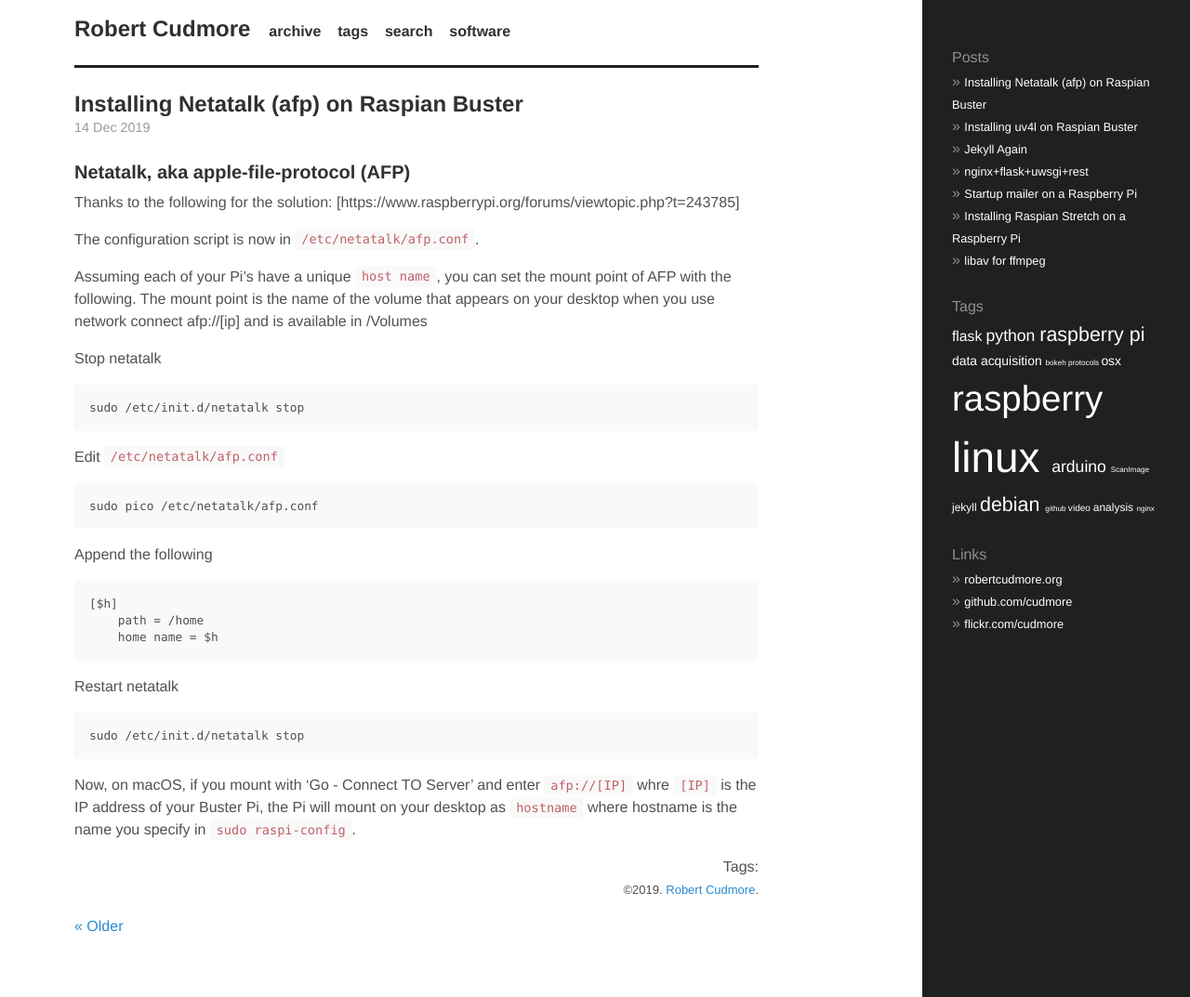
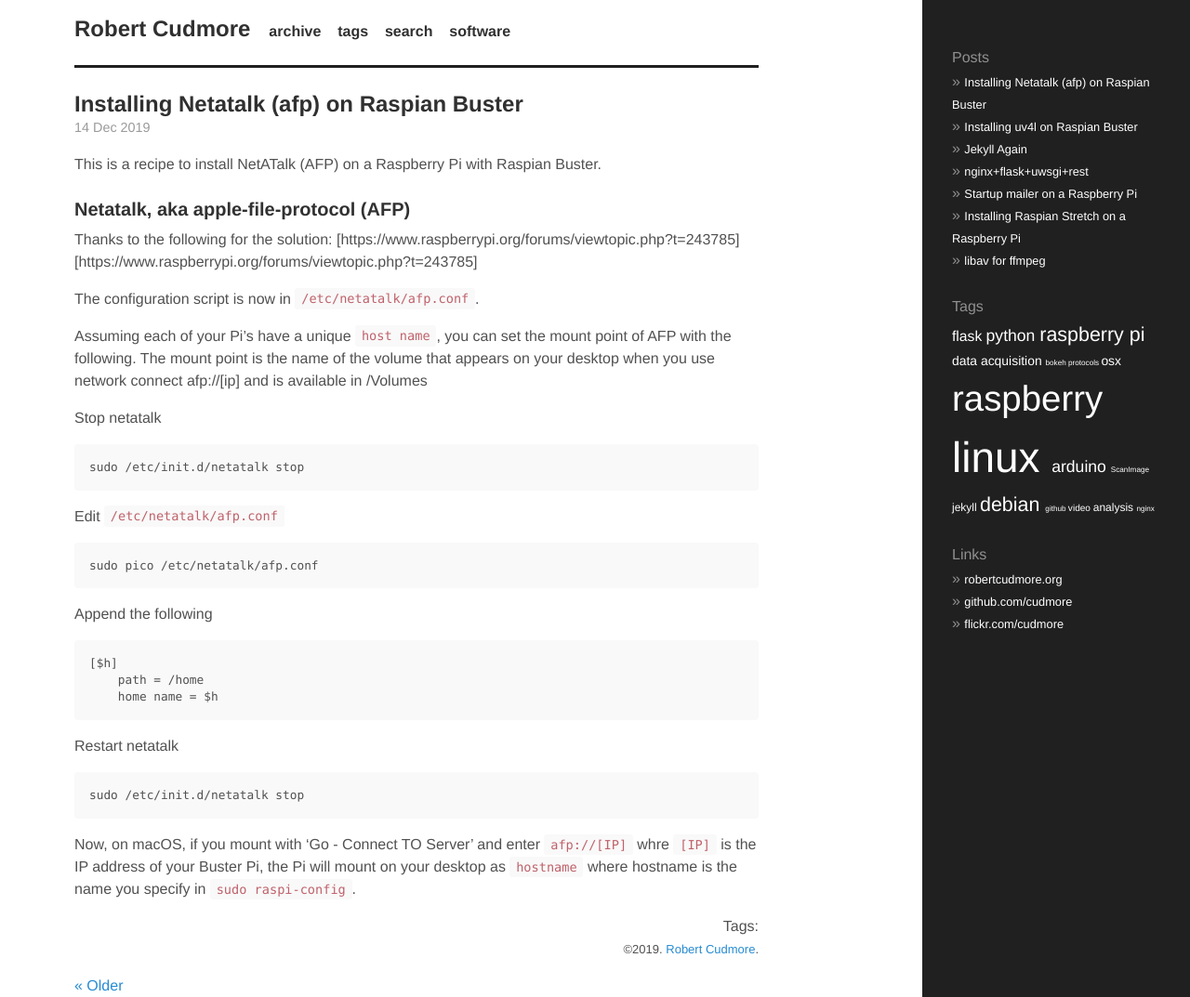
Before and after one commit to cudmore/cudmore.github.io, a Jekyll site: the page built from _posts/2019-12-14-install-netatalk-on-raspian-buster.md, in a window 1280 px wide and 1073 px high. Shown: the whole window at 93% size. Built offline with Jekyll 4.4.1, drawn with Linux system fonts in a browser that asks for light colours.

Commit message:
raspian buster uv4l

```diff
--- a/_posts/2019-12-14-install-netatalk-on-raspian-buster.md
+++ b/_posts/2019-12-14-install-netatalk-on-raspian-buster.md
@@ -5,9 +5,11 @@ category: post
 date: 2019-12-14 01:02:06
 ---
 
+This is a recipe to install NetATalk (AFP) on a Raspberry Pi with Raspian Buster.
+
 ### Netatalk, aka apple-file-protocol (AFP)
 
-Thanks to the following for the solution: [https://www.raspberrypi.org/forums/viewtopic.php?t=243785]
+Thanks to the following for the solution: [https://www.raspberrypi.org/forums/viewtopic.php?t=243785][https://www.raspberrypi.org/forums/viewtopic.php?t=243785]
 
 The  configuration script is now in `/etc/netatalk/afp.conf`.
 
```
